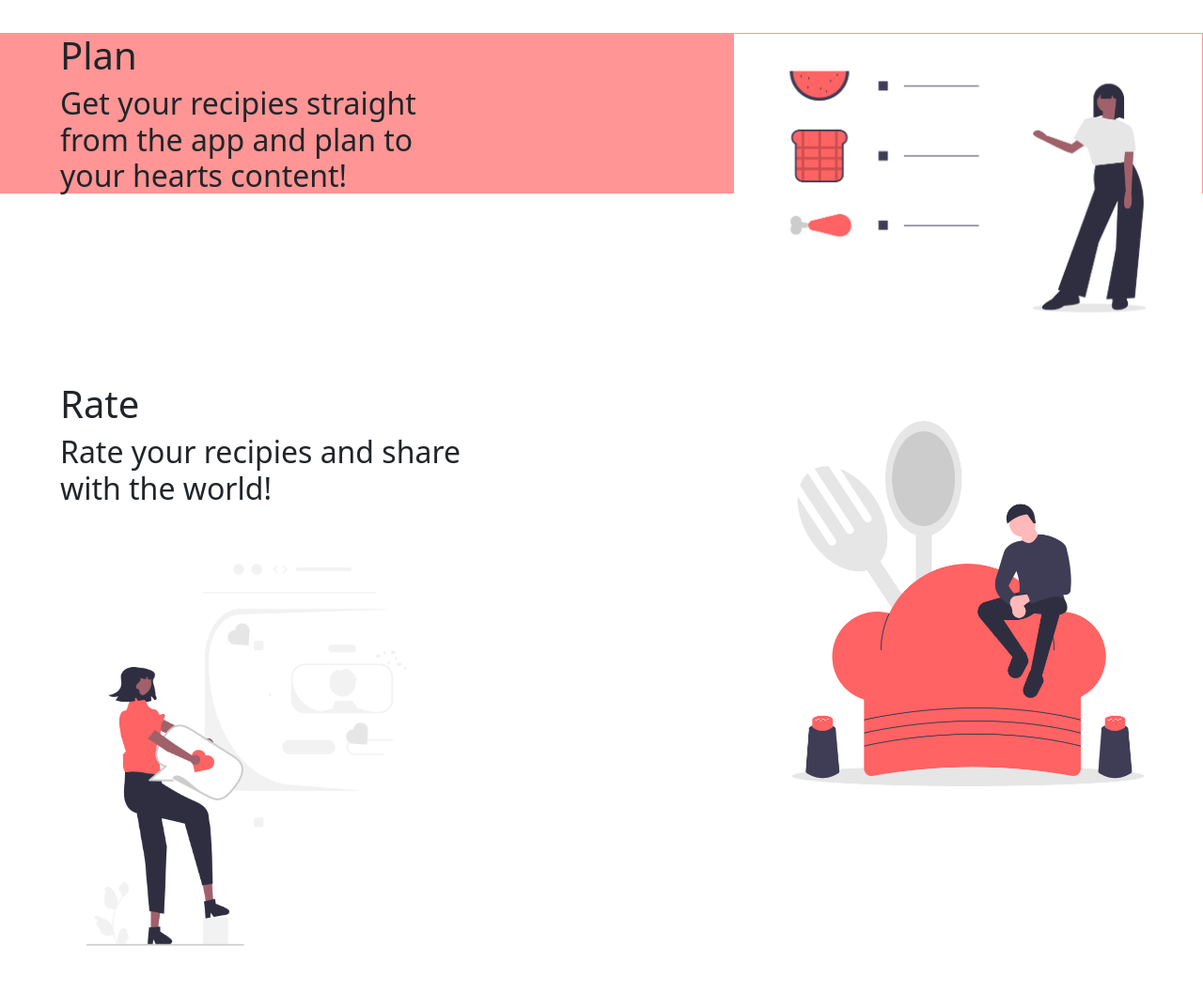
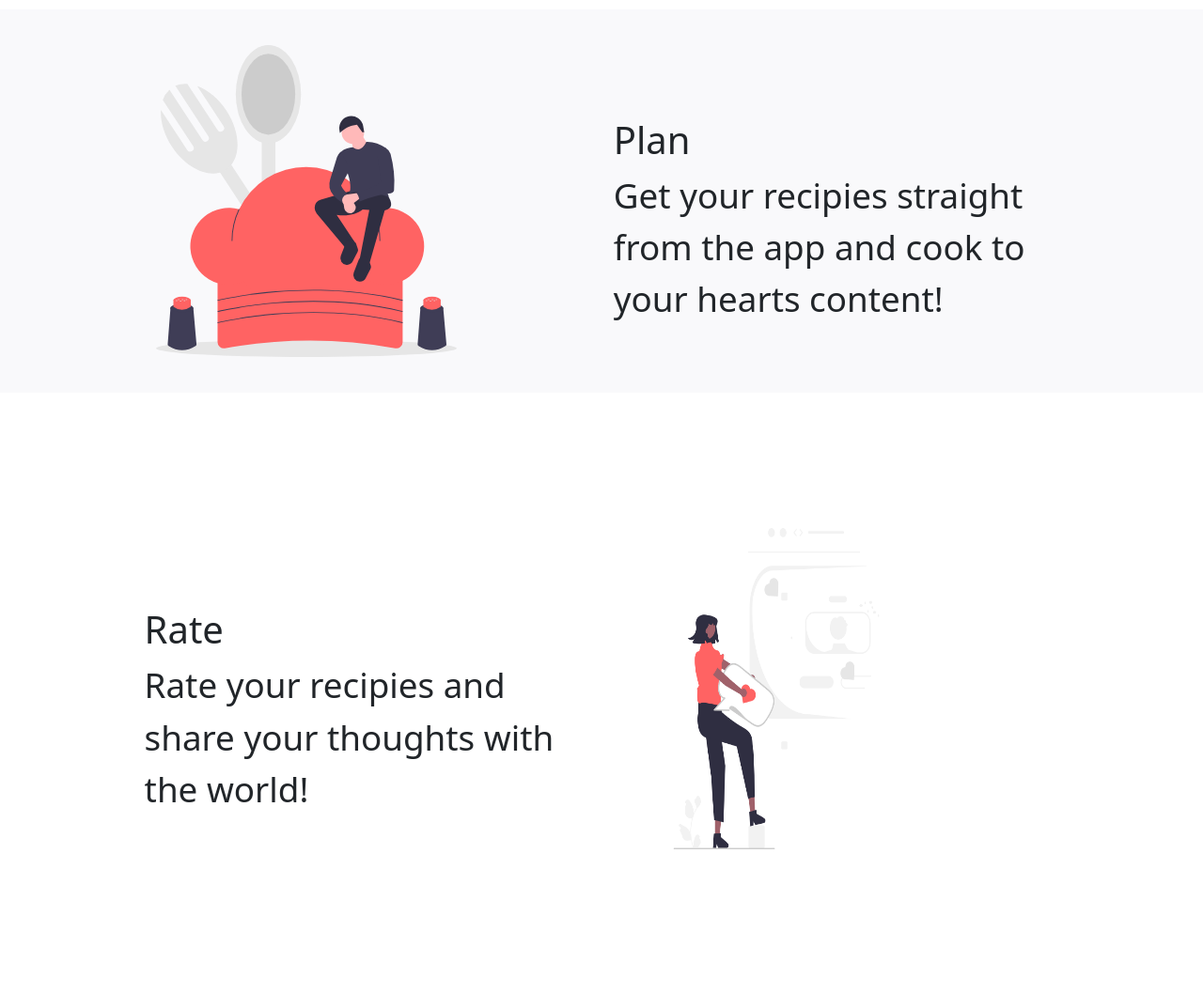
Before and after one commit to dfsantos-source/cs326-final-jabster, a plain HTML site: page html/index.html in a window 1280 px wide. Shown: the part 1720-2777 px from the top of the page at 94% size. Drawn offline with nearby package versions, Linux system fonts and the light colour scheme.

Commit message:
fixed layout of the feature tags with their respective images

```diff
--- a/html/index.html
+++ b/html/index.html
@@ -12,7 +12,7 @@
     <title>Guess My Grub</title>
   </head>
   <body>
-    <div class="index-wrapper">
+    <div>
       <div class="navbar">
         <div>
           <img src = "../public/images/logo.png" alt="logo" width = 65px padding = 1px> </img>
@@ -25,31 +25,33 @@
         </div>
       </div>
       <h1 class="title">Guess My Grub!</h1>
-      <div class = "moto">Solving dinner time struggles one meal at a time.</div>
+      <div class = "moto">Solving meal time struggles one meal at a time.</div>
       <img src = "../public/images/pexels-ekaterina-bolovtsova-4050078.jpg" alt="photo" class="slideshow"> </img>
       <h2 class = "main-tag"> A revolutionary program helping you pick and plan your meals for years to come!</h2>
       <div class = "tag-lines">
-        <div>
+
+        <div class="filter-wrapper">
           <div class = "filter">
             <h1>Filter</h1>
-            <h2> Choose from different dietry tags to perfectly capture what you're feeling!</h2>
+            <div class="wording"> Choose from different dietry tags to perfectly capture what you're feeling!</div>
           </div>
           <img src = "../public/images/undraw_diet_ghvw.png" alt="diet" class="photos"> </img>
         </div>
 
         <div class="plan-wrapper">
+          <img src = "../public/images/undraw_cooking_lyxy.svg" alt="cooking" class="cooking"> </img>
           <div class = "plan">
             <h1>Plan</h1>
-            <h2>Get your recipies straight from the app and plan to your hearts content!</h2>
+            <div class="wording"> Get your recipies straight from the app and cook to your hearts content!</div>
           </div>
-          <img src = "../public/images/undraw_cooking_lyxy.png" alt="cooking" class="photos"> </img>
         </div>
 
-
-        <div class = "rate">
-          <h1>Rate</h1>
-          <h2>Rate your recipies and share with the world!</h2>
-          <img src = "../public/images/undraw_Review_re_kgg1.png" alt="share" class="photos"> </img>
+        <div class="rate-wrapper">
+          <div class = "rate">
+            <h1>Rate</h1>
+            <div class="wording">Rate your recipies and share your thoughts with the world!</div>
+          </div>
+          <img src = "../public/images/undraw_Review_re_kgg1.png" alt="share" width="25%"> </img>
         </div>
 
       </div>
--- a/styles/index.css
+++ b/styles/index.css
@@ -26,7 +26,13 @@
     align-items: center;
     justify-content: center;
     width: 150px;
-    margin-bottom: 50px;
+    margin-bottom: 5%;
+    border-style: none;
+    border-radius: 10px;
+    width: 10em;
+    height: 3em;
+    background-color: rgb(255, 149, 149);
+    font-size: 1.3em;
 }
 
 .tag-lines{
@@ -40,33 +46,63 @@
 }
 
 .filter{
-    margin-top: 100px;
-    margin-bottom: 300px;
+    margin-top: 5%;
     margin-left: 5%;
     max-width: 35%;
 }
 
 .plan-wrapper{
-    background-color: rgb(255, 149, 149);
+    background-color: #f9f9fb;
+    display: flex;
+    flex-direction: row;
+    margin-top: 5%;
+    margin-bottom: 100px;
+    padding-top: 3%;
+    padding-bottom: 3%
 }
 
 .plan{
-    margin-bottom: 200px;
-    margin-left: 5%;
+    /*margin-bottom: 200px;*/
     max-width: 35%;
+    margin-left: 13%;
+    margin-right: 10%;
+    margin-top:6%;
 
+}
+
+.rate-wrapper{
+    display: flex;
+    flex-direction: row;
+    margin-bottom: 10%;
 }
 
 .rate{
     margin-bottom: 80px;
-    margin-left: 5%;
+    margin-left: 12%;
     max-width: 35%;
-
+    margin-top: 10%;
+    margin-right: 5%
 }
 
 
 .photos{
-    width: 500px;
+    width: 40%;
     padding: 1px;
-    float: right;
+    /*float: right;*/
 }
+
+.filter-wrapper{
+    display: flex;
+    flex-direction: row;
+    justify-content: center;
+    margin-bottom: 100px;
+}
+
+.cooking{
+    width: 25% ;
+    margin-left: 13%;
+}
+
+.wording{
+    font-size: 2.3em;
+}
```
Also changed, not shown: public/images/undraw_cooking_lyxy.png (deleted), public/images/undraw_cooking_lyxy.svg (added).
